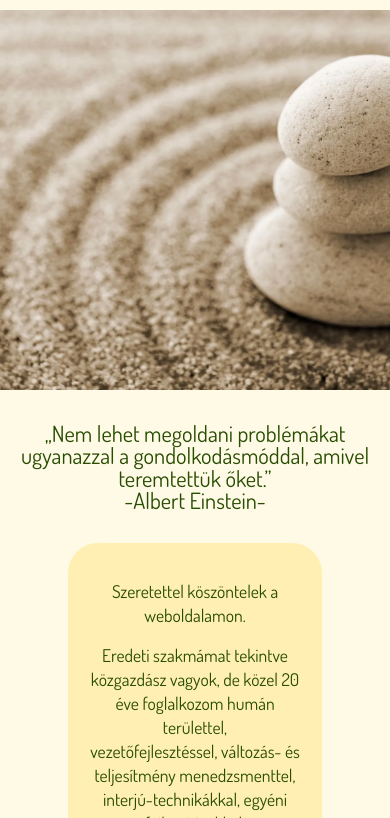
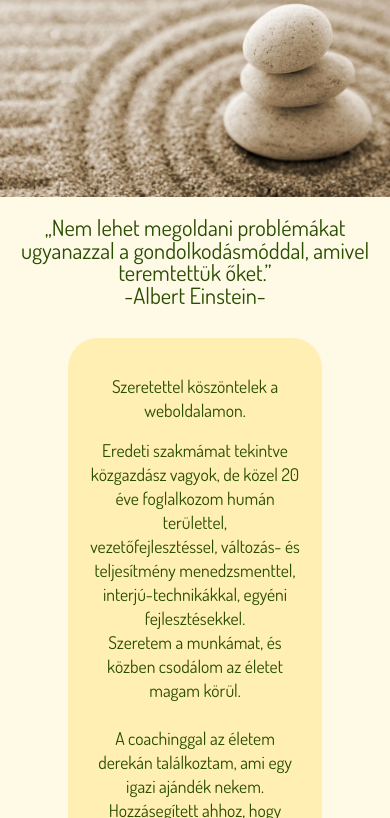
Before and after one commit to 06ATI69/reference, a plain HTML site: page index.html in a window 390 px wide. Shown: the part 195-1013 px from the top of the page. Drawn offline with Linux system fonts and the light colour scheme.

Commit message:
I replaced the cover with the picture in the cover. Responsiveness of the image has been improved.

```diff
--- a/index.html
+++ b/index.html
@@ -20,7 +20,6 @@
   <link href="https://fonts.googleapis.com/css2?family=Geologica:wght@300&display=swap" rel="stylesheet">
 </head>
 <body>
-  <br>
   <nav>
       <a href="#aboutme" class="btn btn">Rólam</a>
       <a href="#coaching" class="btn btn">Life coaching</a>
@@ -30,8 +29,7 @@
       <a href="#questions" class="btn btn">Gyakori kérdések</a>
       <a href="#mycontacts" class="btn btn">Elérhetőség</a>
     </nav>
-    <br>
-  <header class="cover"></header>
+  <img src="assets/zen-stones.webp" alt="zen-stones" id="picture">
   <br>
   <br>
   <h6>„Nem lehet megoldani problémákat ugyanazzal a gondolkodásmóddal, amivel teremtettük őket.”
--- a/variation.css
+++ b/variation.css
@@ -52,18 +52,11 @@ table {
 }
 
 
-/* ==== COVER STYLES ==== */
+/* ==== PICTURE STYLES ==== */
 
 
-.cover {
-  background: url('assets/zen-stones.webp') no-repeat center;
-  background-size: cover;
-  height: 45vh;
+#picture {
   width: 100%;
-  color: hsl(0, 0%, 0%);
-  font-family: 'Cormorant Garamond', serif;
-  text-align: center;
-  display: table;
 }
 
 /* ==== HTML ATTRIBUTE STYLES ==== */
```
